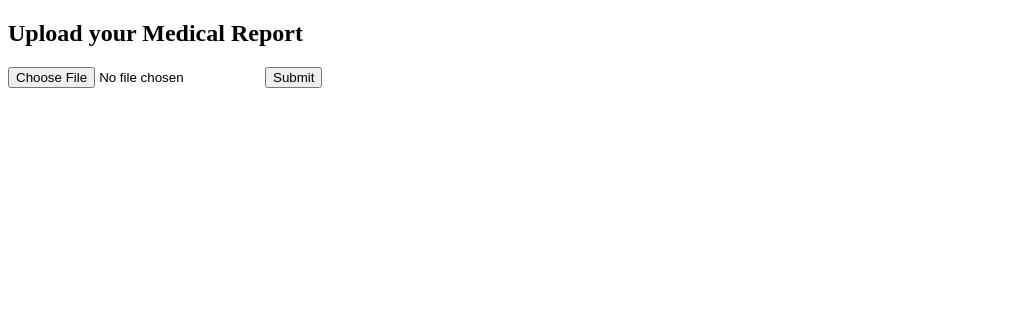
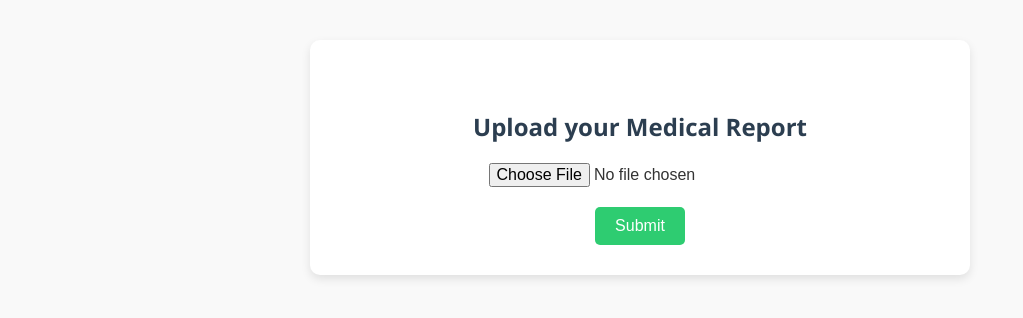
Before and after one commit to Shankar-Bharadwaj/Medical-Report-Summarizer, a Flask app: page / in a window 1280 px wide. Shown: the top 318 px of the page, without its empty margins (0-1023 px from the left). Run offline with Flask 3, Linux system fonts and the light colour scheme.

Commit message:
Add Styling

```diff
--- /dev/null
+++ b/app/static/css/style.css
@@ -0,0 +1,87 @@
+/* Global Styles */
+body {
+  font-family: "Segoe UI", Tahoma, Geneva, Verdana, sans-serif;
+  background-color: #f9f9f9;
+  color: #333;
+  margin: 0;
+  padding: 0;
+}
+
+h1, h2 {
+  color: #2c3e50;
+  text-align: center;
+  margin-top: 40px;
+}
+
+p, a {
+  text-align: center;
+  font-size: 18px;
+}
+
+a {
+  display: inline-block;
+  margin-top: 20px;
+  text-decoration: none;
+  color: #3498db;
+}
+
+a:hover {
+  text-decoration: underline;
+}
+
+/* Container */
+.container {
+  max-width: 600px;
+  margin: 40px auto;
+  padding: 30px;
+  background: #ffffff;
+  border-radius: 10px;
+  box-shadow: 0 4px 10px rgba(0, 0, 0, 0.1);
+}
+
+/* Form */
+form {
+  display: flex;
+  flex-direction: column;
+  align-items: center;
+}
+
+input[type="file"] {
+  margin-bottom: 20px;
+  font-size: 16px;
+}
+
+button {
+  background-color: #2ecc71;
+  color: white;
+  border: none;
+  padding: 10px 20px;
+  font-size: 16px;
+  cursor: pointer;
+  border-radius: 5px;
+}
+
+button:hover {
+  background-color: #27ae60;
+}
+
+/* Loading Spinner */
+#spinner {
+  text-align: center;
+  font-size: 20px;
+  margin-top: 40px;
+}
+
+#spinner::after {
+  content: "⏳";
+  display: block;
+  margin-top: 10px;
+  font-size: 30px;
+  animation: pulse 1s infinite;
+}
+
+@keyframes pulse {
+  0% { transform: scale(1); opacity: 0.8; }
+  50% { transform: scale(1.2); opacity: 1; }
+  100% { transform: scale(1); opacity: 0.8; }
+}
--- a/app/templates/home.html
+++ b/app/templates/home.html
@@ -3,13 +3,16 @@
 <head>
     <meta charset="UTF-8">
     <title>Upload Document</title>
+    <link rel="stylesheet" href="{{ url_for('static', filename='css/style.css') }}">
     <script src="{{ url_for('static', filename='upload.js') }}"></script>
 </head>
 <body>
-    <h2>Upload your Medical Report</h2>
-    <form id="uploadForm">
-        <input type="file" id="pdfFile" accept="application/pdf" required />
-        <button type="submit">Submit</button>
-    </form>
+    <div class="container">
+        <h2>Upload your Medical Report</h2>
+        <form id="uploadForm">
+            <input type="file" id="pdfFile" accept="application/pdf" required />
+            <button type="submit">Submit</button>
+        </form>
+    </div>
 </body>
 </html>
```
Also changed, not shown: app/templates/error.html (+6 -3 lines), app/templates/loading.html (+5 -2 lines), app/templates/result.html (+7 -4 lines).
